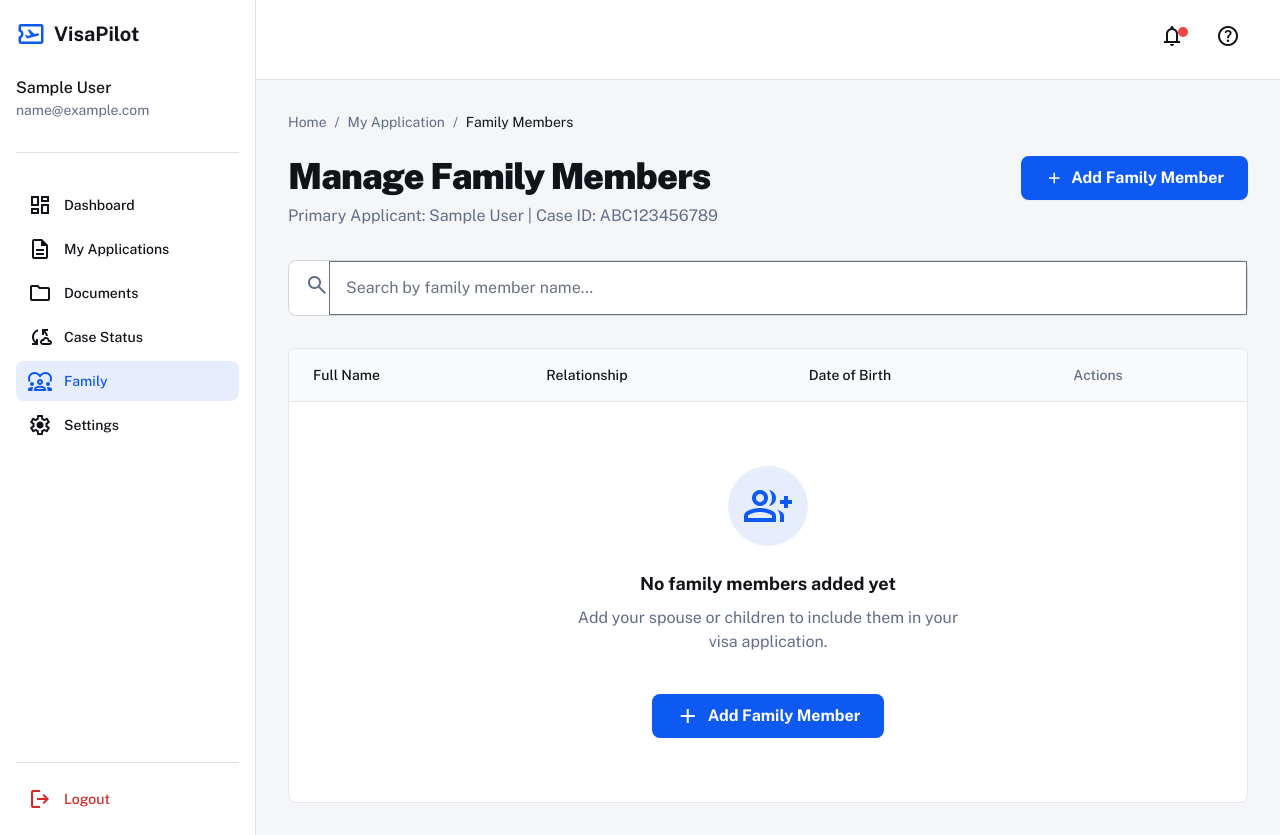
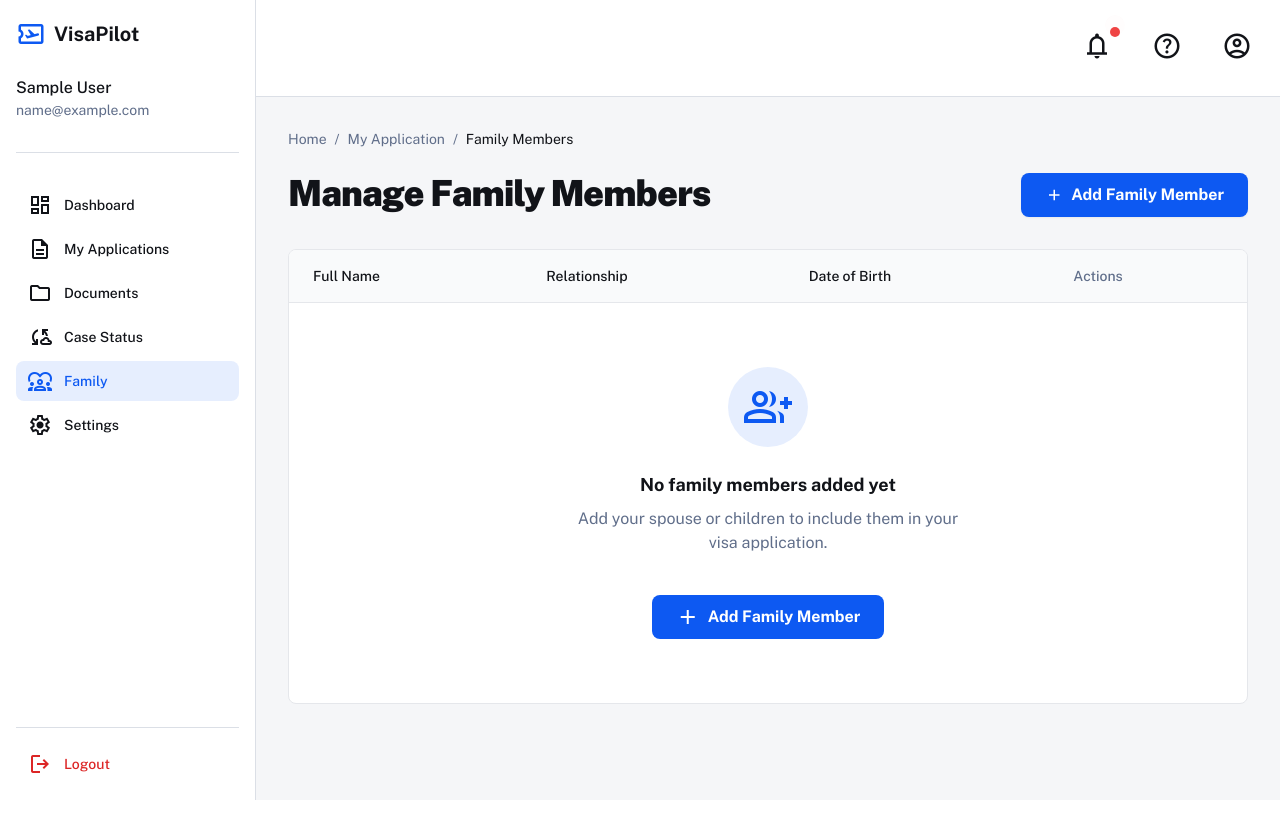
Before and after one commit to cwinn1297/MigBuddy, a Django app: page /family/ in a window 1280 px wide. After the commit the page ends 800 px from the top, so only its background shows below. Run offline with Django 3.2, Linux system fonts and the light colour scheme; the visitor is signed in with stand-in values (Sample User, id 1); parts of the project's set-up code (start-up, migrations or seed data) failed here and were passed over; some libraries are stand-ins or nearby versions.

```diff
--- a/MigBuddy/settings.py
+++ b/MigBuddy/settings.py
@@ -91,9 +91,6 @@ DATABASES = {
     }
 }
 
-
-AUTH_USER_MODEL = 'accounts.User'
-
 # Custom authentication backend to allow email or username login
 AUTHENTICATION_BACKENDS = [
     'accounts.backends.EmailOrUsernameBackend',  # Custom backend for email/username login
--- a/accounts/models.py
+++ b/accounts/models.py
@@ -1,10 +1,3 @@
-from django.contrib.auth.models import AbstractUser
 from django.db import models
 
 # Create your models here.
-class User(AbstractUser):
-    phone = models.CharField(max_length=20, blank=True)
-    middle_name = models.CharField(max_length=150, blank=True)
-
-    def __str__(self):
-        return self.get_full_name() or self.username
--- a/core/templates/core/app/base.html
+++ b/core/templates/core/app/base.html
@@ -51,19 +51,22 @@
     <!-- Main Content Area -->
     <div class="flex-1 flex flex-col">
         <!-- Top bar with notifications & help -->
-        <header class="border-b border-border-light dark:border-border-dark bg-card-light dark:bg-card-dark px-8 py-4">
+        <header class="border-b border-border-light dark:border-border-dark bg-card-light dark:bg-card-dark px-4 py-4">
             <div class="flex justify-between items-center max-w-7xl mx-auto">
                 <div></div> <!-- Spacer -->
                 <div class="flex items-center gap-4">
-                    <button class="relative p-2 rounded-lg hover:bg-black/5 dark:hover:bg-white/5">
-                        <span class="material-symbols-outlined">notifications</span>
+                    <button class="relative p-3 rounded-lg hover:bg-black/5 dark:hover:bg-white/5">
+                        <span class="material-symbols-outlined text-3xl">notifications</span>
                         <span class="absolute top-1 right-1 h-2.5 w-2.5">
                             <span class="absolute inline-flex h-full w-full rounded-full bg-red-400 opacity-75 animate-ping"></span>
                             <span class="relative inline-flex rounded-full h-2.5 w-2.5 bg-red-500"></span>
                         </span>
                     </button>
-                    <button class="p-2 rounded-lg hover:bg-black/5 dark:hover:bg-white/5">
-                        <span class="material-symbols-outlined">help</span>
+                    <button class="p-3 rounded-lg hover:bg-black/5 dark:hover:bg-white/5">
+                        <span class="material-symbols-outlined text-3xl">help</span>
+                    </button>
+                    <button class="p-3 rounded-lg hover:bg-black/5 dark:hover:bg-white/5">
+                        <span class="material-symbols-outlined text-3xl">account_circle</span>
                     </button>
                 </div>
             </div>
--- a/core/templates/core/app/dashboard.html
+++ b/core/templates/core/app/dashboard.html
@@ -56,7 +56,7 @@
         <!-- Recent Activity -->
         <section>
             <h2 class="text-xl font-bold">Recent Activity</h2>
-            <div class="mt-4 rounded-xl border bg-card-light dark:bg-card-dark p-6">
+            <div class="mt-4 rounded-xl border bg-card-light dark:bg-card-dark p-6 flex flex-col gap-4">
                 <!-- Your activity list here -->
             </div>
         </section>
--- a/family/models.py
+++ b/family/models.py
@@ -1,6 +1,8 @@
 from django.db import models
 from django_countries.fields import CountryField
-from accounts.models import User
+from django.contrib.auth import get_user_model
+
+User = get_user_model()
 
 # Create your models here.
 class FamilyMember(models.Model):
--- a/family/templates/family/family_list.html
+++ b/family/templates/family/family_list.html
@@ -3,7 +3,7 @@
 {% block title %}Family Members - VisaPilot{% endblock %}
 
 {% block app_content %}
-<div class="max-w-6xl mx-auto">
+<div class="max-w-8xl mx-auto">
     <!-- Breadcrumb -->
     <div class="flex items-center gap-2 text-sm text-[#606e8a] dark:text-gray-400 mb-6">
         <a href="{% url 'dashboard' %}" class="hover:text-primary">Home</a>
@@ -17,9 +17,6 @@
     <div class="flex flex-wrap justify-between items-start gap-6 mb-8">
         <div>
             <h1 class="text-4xl font-black tracking-tight">Manage Family Members</h1>
-            <p class="text-[#606e8a] dark:text-gray-400 mt-2">
-                Primary Applicant: {{ user.get_full_name }} | Case ID: {{ application.case_id|default:"ABC123456789" }}
-            </p>
         </div>
         <a href="{% url 'family_member_add' %}"
            class="flex items-center gap-2 h-11 px-6 bg-primary text-white font-bold rounded-lg hover:bg-primary/90 transition shadow-sm">
@@ -28,21 +25,10 @@
         </a>
     </div>
 
-    <!-- Search Bar -->
-    <div class="mb-8">
-        <div class="flex items-center border border-gray-300 dark:border-gray-700 rounded-lg bg-white dark:bg-background-dark focus-within:ring-2 focus-within:ring-primary/50">
-            <span class="pl-4 text-2xl text-[#606e8a] dark:text-gray-400">
-                <span class="material-symbols-outlined">search</span>
-            </span>
-            <input type="text" placeholder="Search by family member name..."
-                   class="w-full px-4 py-3.5 bg-transparent focus:outline-none text-base">
-        </div>
-    </div>
-
     <!-- Family Members Table -->
     <div class="rounded-lg border border-gray-200 dark:border-gray-800 bg-white dark:bg-background-dark overflow-hidden">
         <div class="overflow-x-auto">
-            <table class="w-full min-w-[800px]">
+            <table class="w-full min-w-8x1">
                 <thead>
                     <tr class="border-b border-gray-200 dark:border-gray-800 bg-gray-50 dark:bg-background-dark/80">
                         <th class="px-6 py-4 text-left text-sm font-medium text-[#111318] dark:text-white">Full Name</th>
--- a/family/templates/family/family_member_add.html
+++ b/family/templates/family/family_member_add.html
@@ -34,7 +34,7 @@
         border-color: rgba(13, 89, 242, 0.5);
     }
 </style>
-<div class="max-w-4xl mx-auto">
+<div class="max-w-8xl mx-auto">
     <!-- Breadcrumb -->
     <div class="flex items-center gap-2 text-sm text-[#606e8a] dark:text-gray-400 mb-6">
         <a href="{% url 'dashboard' %}" class="hover:text-primary">Home</a>
@@ -72,7 +72,7 @@
             {{ form.media }}
 
             <!-- Basic Information -->
-            <div class="grid grid-cols-1 md:grid-cols-2 gap-6">
+            <div class="grid grid-cols-1 md:grid-cols-3 gap-6">
                 <div class="flex flex-col">
                     <label class="text-[#333333] dark:text-gray-200 text-sm font-medium leading-normal pb-2" for="{{ form.name.id_for_label }}">First Name *</label>
                     {{ form.first_name }}
```
Also changed, not shown: accounts/admin.py (+1 -12 lines), accounts/forms.py (+5 -43 lines), core/templates/core/auth/register.html (+0 -16 lines), core/templates/core/landing/home.html (+4 -4 lines), accounts/migrations/0001_initial.py, accounts/migrations/0002_remove_user_model.py (added).
